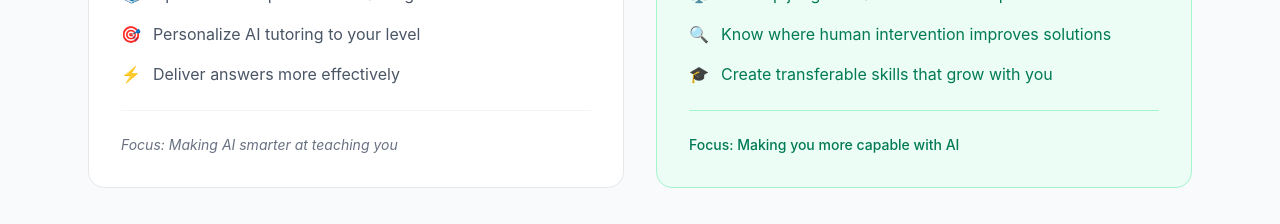
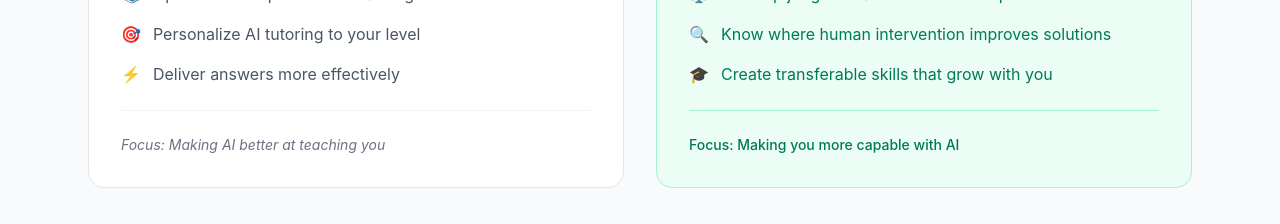
Before and after one commit to profsathya/symbioticthinking-website, a Next.js app: page / in a window 1280 px wide. Shown: the part 1960-2184 px from the top of the page. Built offline with nearby package versions, Linux system fonts and the light colour scheme.

Commit message:
Change 'smarter' to 'better' in AI-focused learning description

```diff
--- a/app/page.tsx
+++ b/app/page.tsx
@@ -119,7 +119,7 @@ export default function HomePage() {
                 ))}
               </ul>
               <div className="mt-6 pt-6 border-t border-gray-100">
-                <p className="text-sm text-gray-500 italic">Focus: Making AI smarter at teaching you</p>
+                <p className="text-sm text-gray-500 italic">Focus: Making AI better at teaching you</p>
               </div>
             </div>
 
```
